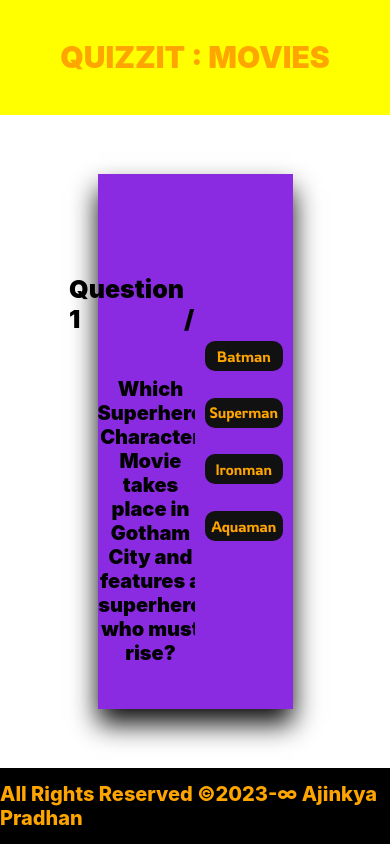
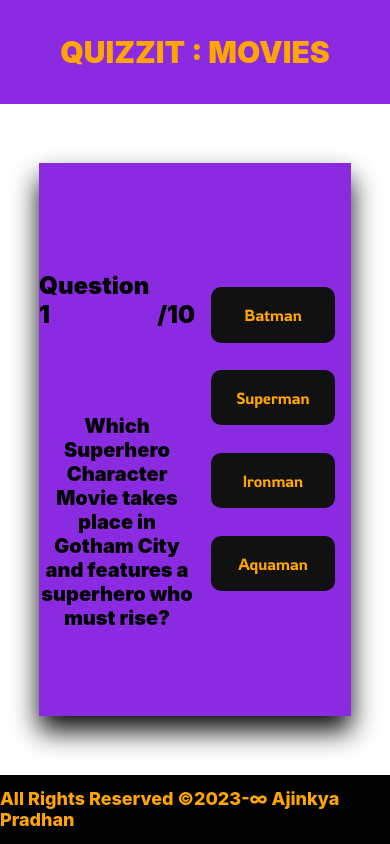
Before and after one commit to AjinkyaPradhan1/QuizMania, a React (Create React App) app: page /movies in a window 390 px wide. Built offline with nearby package versions, Linux system fonts and the light colour scheme.

Commit message:
Ninth Commit

```diff
--- a/src/quizPages.css
+++ b/src/quizPages.css
@@ -511,3 +511,119 @@
     height: 100%;
     /* background-color: red; */
   }
+
+  @media only screen and (max-width: 480px) and (min-width: 320px)  {
+    .header{
+        height: 15%;
+        background-color: blueviolet;
+    }
+    .footer{
+        height: 10%;
+    }
+    .footerContent{
+        font-size: 18px;
+    }
+    .mainCard{
+        height:80% ;
+        width: 80%;
+    }
+    .question-number{
+        font-size: 24px;
+        font-weight: 900;
+    }
+    .question-text{
+        display: flex;
+        align-items: center;
+        justify-content: center;
+    }
+    .text{
+        font-size: 20px;
+    }
+
+    .answerButton{
+        height: 10%;
+        font-size: 16px;
+    }
+    .showAnswer{
+        height: 30%;
+        width: 40%;
+    }
+    .showHome{
+        height: 30%;
+        width: 30%;
+    }
+    .scoreText{
+        font-size: 40px;
+        display: flex;
+        align-items: flex-start;
+        margin-top: 10%;
+    }
+    /* Popup container */
+.popup {
+    position: relative;
+    cursor: pointer;
+    font-size: 17px;
+    font-weight: bold;
+    width: fit-content;
+    display: flex;
+    gap: 10px;
+
+  }
+
+  /* The actual popup (appears on top) */
+  .popup .popuptext {
+    visibility: hidden;
+    width: 300px;
+    height: 125px;
+    background-color: black;
+    color: whitesmoke;
+    text-align: center;
+    border-radius: 6px;
+    padding: 8px 0;
+    position: absolute;
+    z-index: 1;
+    top: -65px;
+  right: -260px;
+    margin-right: -30px;
+    margin-top: -65px;
+    font-size: 12px;
+    /* display: flex;
+    gap: 5px; */
+  }
+
+  /* Popup arrow */
+  .popup .popuptext::after {
+    content: "";
+    position: absolute;
+    top: -5px;
+    right: 0%;
+    margin-right: 190px;
+    margin-top: 130px;
+    border-width:5px;
+    border-style: solid;
+    border-color: black transparent transparent transparent;
+  }
+
+  /* Toggle this class when clicking on the popup container (hide and show the popup) */
+  .popup .show {
+    visibility: visible;
+    -webkit-animation: fadeIn 1s;
+    animation: fadeIn 1s
+  }
+
+  /* Add animation (fade in the popup) */
+  @-webkit-keyframes fadeIn {
+    from {opacity: 0;}
+    to {opacity: 1;}
+  }
+
+  @keyframes fadeIn {
+    from {opacity: 0;}
+    to {opacity:1 ;}
+  }
+  .popuptext{
+    display: flex;
+    flex-direction: row;
+  }
+
+  }
```
